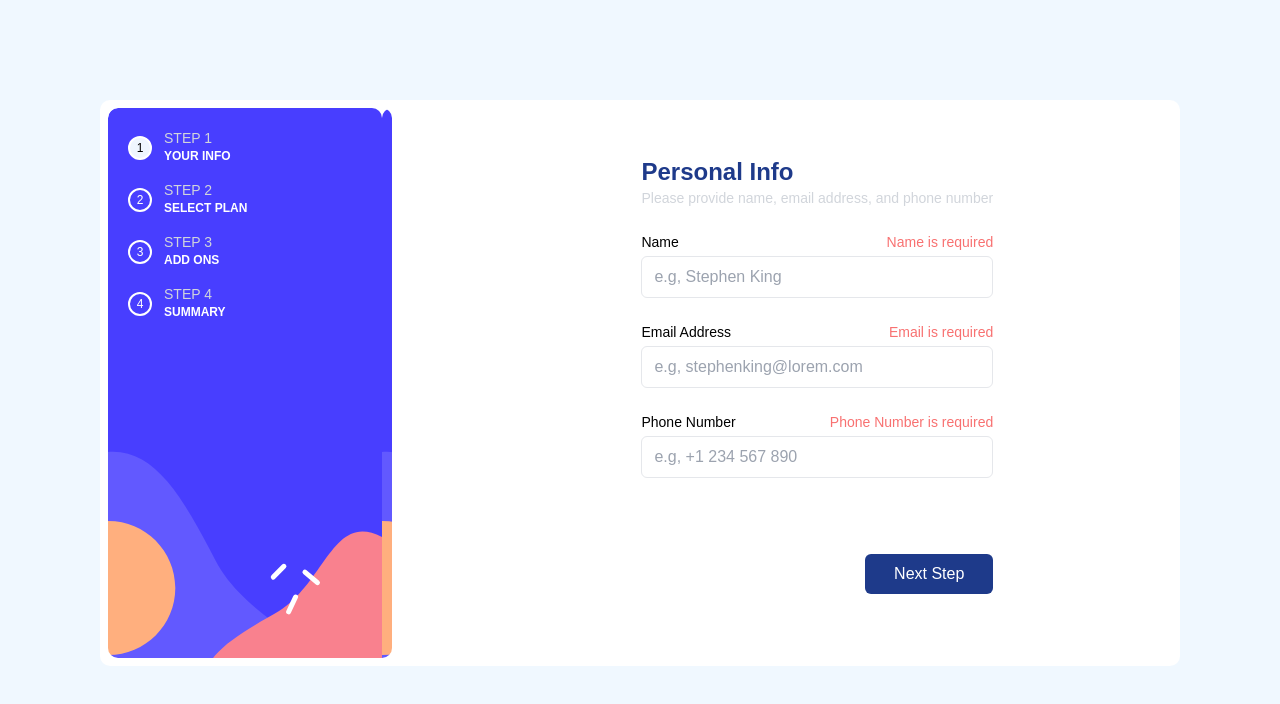
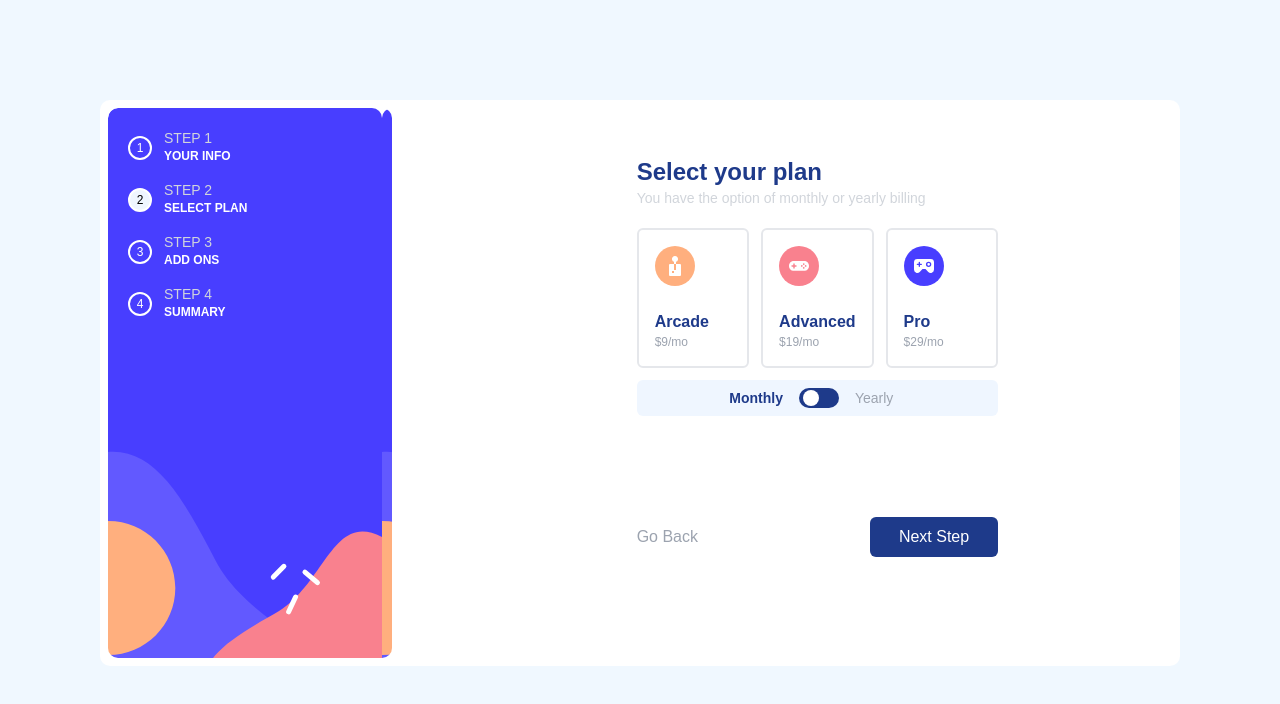
Before and after one commit to Peteru2/formval, a React (Create React App) app: page / in a window 1280 px wide. Both pictures are taken after a click on the button "Next Step". Shown: the top 704 px of the page. Built offline with nearby package versions, Linux system fonts and the light colour scheme.

Commit message:
Little changes added

```diff
--- a/src/Landing.js
+++ b/src/Landing.js
@@ -83,15 +83,8 @@ const LandingPage = () => {
             setErrors(newErrors);
             }
         }
-        if(step === 2){
-            if (step < 5) {
-                setStep(step + 1); // Move to the next step
-            }
-        }
-        if(step === 3){
-            if (step < 5) {
-                setStep(step + 1); // Move to the next step
-            }
+        if (step < 5) {
+            setStep(step + 1); // Move to the next step
         }
 
 
--- a/src/Plan.js
+++ b/src/Plan.js
@@ -78,7 +78,7 @@ const Plan = ({onPriceClick, subscriptionValue, setSubscriptionValue}) => {
                                                             </div>
                                                             <div className="md:mt-6">
                                                                 <p className="font-bold text-blue-900">Pro </p>
-                                                                <p className="text-xs text-gray-400">$9/mo</p>
+                                                                <p className="text-xs text-gray-400">$29/mo</p>
                                                             </div>
                                                         </div>
 
```
